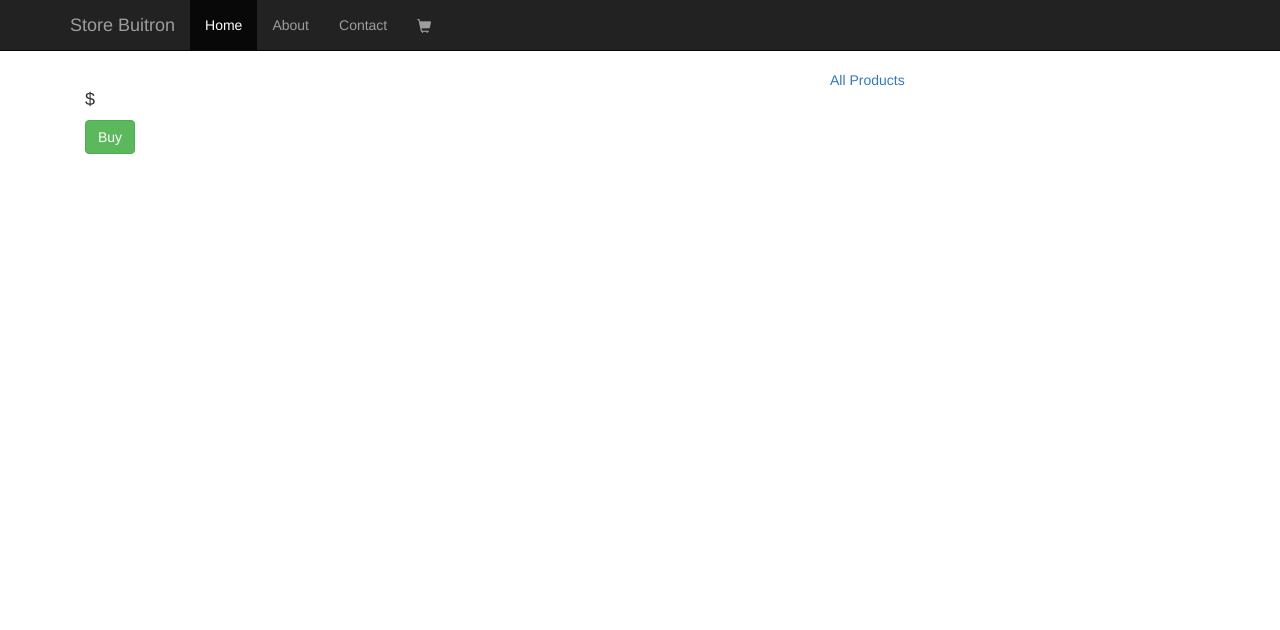
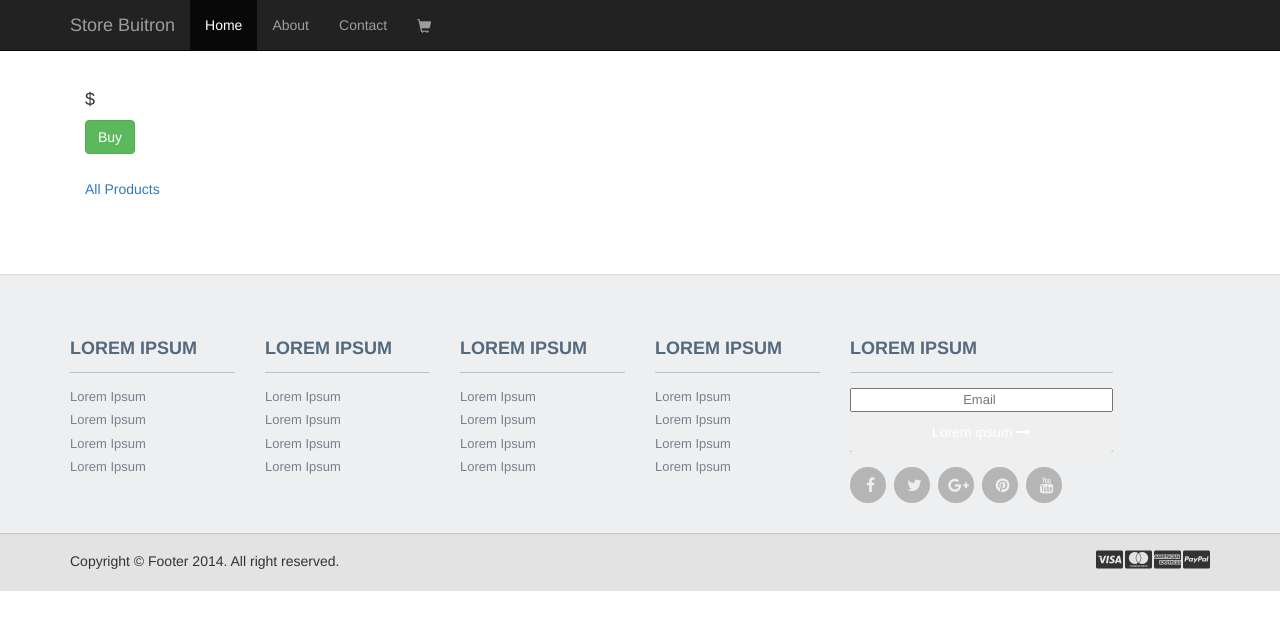
Before and after one commit to jairnet/testshop, a Django app: template templates/product/product_detail.html in a window 1280 px wide. Shown: the top 630 px of the page. Run offline with Django 3.2, Linux system fonts and the light colour scheme; the template is opened without the code that fills it, so the values that code supplies are empty; some libraries are stand-ins or nearby versions.

Commit message:
second commint

```diff
--- a/apps/product/views.py
+++ b/apps/product/views.py
@@ -18,4 +18,4 @@
 	model = Product
 	form_class = ProductForm
 	temaplete_name = "product/product_form.html"
-	success_url=reverse_lazy("products")
+	success_url=reverse_lazy("product_detail")
--- /dev/null
+++ b/static/css/footer.css
@@ -0,0 +1,135 @@
+.full {
+    width: 100%;
+}
+.gap {
+	height: 30px;
+	width: 100%;
+	clear: both;
+	display: block;
+}
+.footer {
+	background: #EDEFF1;
+	height: auto;
+	padding-bottom: 30px;
+	position: relative;
+	width: 100%;
+	border-bottom: 1px solid #CCCCCC;
+	border-top: 1px solid #DDDDDD;
+}
+.footer p {
+	margin: 0;
+}
+.footer img {
+	max-width: 100%;
+}
+.footer h3 {
+	border-bottom: 1px solid #BAC1C8;
+	color: #54697E;
+	font-size: 18px;
+	font-weight: 600;
+	line-height: 27px;
+	padding: 40px 0 10px;
+	text-transform: uppercase;
+}
+.footer ul {
+	font-size: 13px;
+	list-style-type: none;
+	margin-left: 0;
+	padding-left: 0;
+	margin-top: 15px;
+	color: #7F8C8D;
+}
+.footer ul li a {
+	padding: 0 0 5px 0;
+	display: block;
+}
+.footer a {
+	color: #78828D
+}
+.supportLi h4 {
+	font-size: 20px;
+	font-weight: lighter;
+	line-height: normal;
+	margin-bottom: 0 !important;
+	padding-bottom: 0;
+}
+.newsletter-box input#appendedInputButton {
+	background: #FFFFFF;
+	display: inline-block;
+	float: left;
+	height: 30px;
+	clear: both;
+	width: 100%;
+}
+.newsletter-box .btn {
+	border: medium none;
+	-webkit-border-radius: 3px;
+	-moz-border-radius: 3px;
+	-o-border-radius: 3px;
+	-ms-border-radius: 3px;
+	border-radius: 3px;
+	display: inline-block;
+	height: 40px;
+	padding: 0;
+	width: 100%;
+	color: #fff;
+}
+.newsletter-box {
+	overflow: hidden;
+}
+.bg-gray {
+	background-image: -moz-linear-gradient(center bottom, #BBBBBB 0%, #F0F0F0 100%);
+	box-shadow: 0 1px 0 #B4B3B3;
+}
+.social li {
+	background: none repeat scroll 0 0 #B5B5B5;
+	border: 2px solid #B5B5B5;
+	-webkit-border-radius: 50%;
+	-moz-border-radius: 50%;
+	-o-border-radius: 50%;
+	-ms-border-radius: 50%;
+	border-radius: 50%;
+	float: left;
+	height: 36px;
+	line-height: 36px;
+	margin: 0 8px 0 0;
+	padding: 0;
+	text-align: center;
+	width: 36px;
+	transition: all 0.5s ease 0s;
+	-moz-transition: all 0.5s ease 0s;
+	-webkit-transition: all 0.5s ease 0s;
+	-ms-transition: all 0.5s ease 0s;
+	-o-transition: all 0.5s ease 0s;
+}
+.social li:hover {
+	transform: scale(1.15) rotate(360deg);
+	-webkit-transform: scale(1.1) rotate(360deg);
+	-moz-transform: scale(1.1) rotate(360deg);
+	-ms-transform: scale(1.1) rotate(360deg);
+	-o-transform: scale(1.1) rotate(360deg);
+}
+.social li a {
+	color: #EDEFF1;
+}
+.social li:hover {
+	border: 2px solid #2c3e50;
+	background: #2c3e50;
+}
+.social li a i {
+	font-size: 16px;
+	margin: 0 0 0 5px;
+	color: #EDEFF1 !important;
+}
+.footer-bottom {
+	background: #E3E3E3;
+	border-top: 1px solid #DDDDDD;
+	padding-top: 10px;
+	padding-bottom: 10px;
+}
+.footer-bottom p.pull-left {
+	padding-top: 6px;
+}
+.payments {
+	font-size: 1.5em;
+}
--- a/templates/base/base.html
+++ b/templates/base/base.html
@@ -13,6 +13,8 @@
         <link href="{% static 'css/bootstrap.min.css' %}" rel="stylesheet">
         <link href="{% static 'css/local.min.css' %}" rel="stylesheet">
         <link href="{% static 'css/3-col-portfolio.css' %}" rel="stylesheet">
+         <link href="{% static 'css/footer.css' %}" rel="stylesheet">
+        <link href="//maxcdn.bootstrapcdn.com/font-awesome/4.2.0/css/font-awesome.min.css" rel="stylesheet">
 
         <!--[if lt IE 9]>
             <script src="https://oss.maxcdn.com/html5shiv/3.7.2/html5shiv.min.js"></script>
@@ -30,7 +32,7 @@
             {% endblock %}
         </div>
 
-        <!--tag footer -->
+        {% include "base/footer.html" %}
 
         <!-- All that javascript -->
         <script src="https://ajax.googleapis.com/ajax/libs/jquery/1.11.3/jquery.min.js"></script>
--- /dev/null
+++ b/templates/base/footer.html
@@ -0,0 +1,80 @@
+<footer>
+    <div class="footer" id="footer">
+        <div class="container">
+            <div class="row">
+                <div class="col-lg-2  col-md-2 col-sm-4 col-xs-6">
+                    <h3> Lorem Ipsum </h3>
+                    <ul>
+                        <li> <a href="#"> Lorem Ipsum </a> </li>
+                        <li> <a href="#"> Lorem Ipsum </a> </li>
+                        <li> <a href="#"> Lorem Ipsum </a> </li>
+                        <li> <a href="#"> Lorem Ipsum </a> </li>
+                    </ul>
+                </div>
+                <div class="col-lg-2  col-md-2 col-sm-4 col-xs-6">
+                    <h3> Lorem Ipsum </h3>
+                    <ul>
+                        <li> <a href="#"> Lorem Ipsum </a> </li>
+                        <li> <a href="#"> Lorem Ipsum </a> </li>
+                        <li> <a href="#"> Lorem Ipsum </a> </li>
+                        <li> <a href="#"> Lorem Ipsum </a> </li>
+                    </ul>
+                </div>
+                <div class="col-lg-2  col-md-2 col-sm-4 col-xs-6">
+                    <h3> Lorem Ipsum </h3>
+                    <ul>
+                        <li> <a href="#"> Lorem Ipsum </a> </li>
+                        <li> <a href="#"> Lorem Ipsum </a> </li>
+                        <li> <a href="#"> Lorem Ipsum </a> </li>
+                        <li> <a href="#"> Lorem Ipsum </a> </li>
+                    </ul>
+                </div>
+                <div class="col-lg-2  col-md-2 col-sm-4 col-xs-6">
+                    <h3> Lorem Ipsum </h3>
+                    <ul>
+                        <li> <a href="#"> Lorem Ipsum </a> </li>
+                        <li> <a href="#"> Lorem Ipsum </a> </li>
+                        <li> <a href="#"> Lorem Ipsum </a> </li>
+                        <li> <a href="#"> Lorem Ipsum </a> </li>
+                    </ul>
+                </div>
+                <div class="col-lg-3  col-md-3 col-sm-6 col-xs-12 ">
+                    <h3> Lorem Ipsum </h3>
+                    <ul>
+                        <li>
+                            <div class="input-append newsletter-box text-center">
+                                <input type="text" class="full text-center" placeholder="Email ">
+                                <button class="btn  bg-gray" type="button"> Lorem ipsum <i class="fa fa-long-arrow-right"> </i> </button>
+                            </div>
+                        </li>
+                    </ul>
+                    <ul class="social">
+                        <li> <a href="#"> <i class=" fa fa-facebook">   </i> </a> </li>
+                        <li> <a href="#"> <i class="fa fa-twitter">   </i> </a> </li>
+                        <li> <a href="#"> <i class="fa fa-google-plus">   </i> </a> </li>
+                        <li> <a href="#"> <i class="fa fa-pinterest">   </i> </a> </li>
+                        <li> <a href="#"> <i class="fa fa-youtube">   </i> </a> </li>
+                    </ul>
+                </div>
+            </div>
+            <!--/.row-->
+        </div>
+        <!--/.container-->
+    </div>
+    <!--/.footer-->
+
+    <div class="footer-bottom">
+        <div class="container">
+            <p class="pull-left"> Copyright © Footer 2014. All right reserved. </p>
+            <div class="pull-right">
+                <ul class="nav nav-pills payments">
+                    <li><i class="fa fa-cc-visa"></i></li>
+                    <li><i class="fa fa-cc-mastercard"></i></li>
+                    <li><i class="fa fa-cc-amex"></i></li>
+                    <li><i class="fa fa-cc-paypal"></i></li>
+                </ul>
+            </div>
+        </div>
+    </div>
+    <!--/.footer-bottom-->
+</footer>
--- a/templates/product/product_detail.html
+++ b/templates/product/product_detail.html
@@ -15,5 +15,7 @@
 	</tr>
 </div>
 </table>
+<div class="col-md-12 portfolio-item">
 <a href="{% url 'products' %}">All Products</a>
+</div>
 {%endblock%}
```
Also changed, not shown: db.sqlite3, media/portadas/Screenshot_from_2017-04-07_09-43-18_PutjiAw.png (added), media/portadas/Screenshot_from_2017-04-07_09-43-57_rkuG0Xr.png (added), media/portadas/Screenshot_from_2017-05-02_15-30-21.png (added), media/portadas/Screenshot_from_2017-05-02_17-53-22.png (added).
